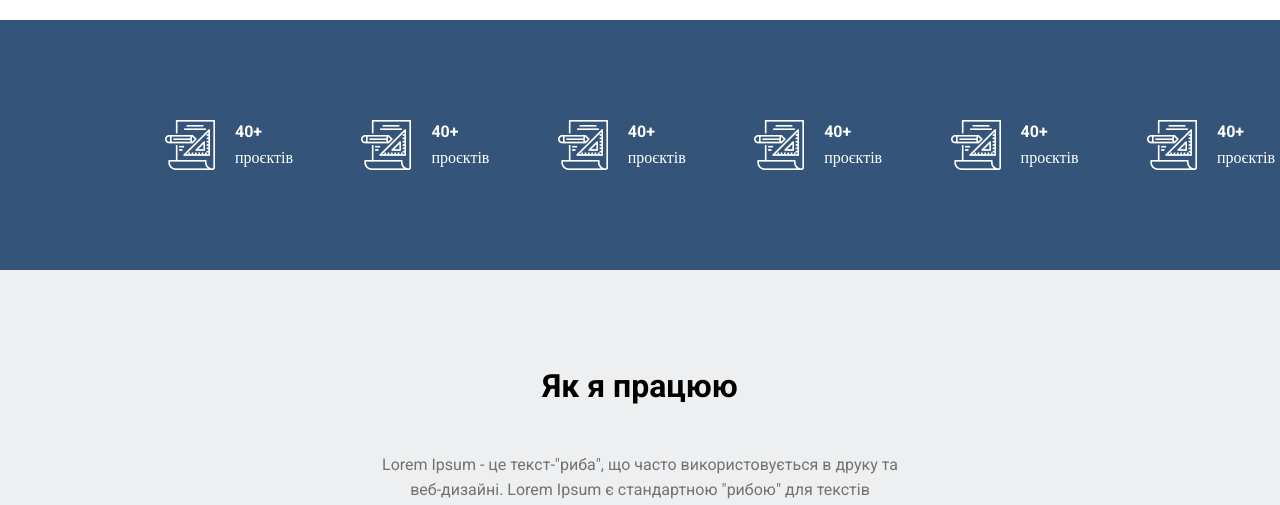
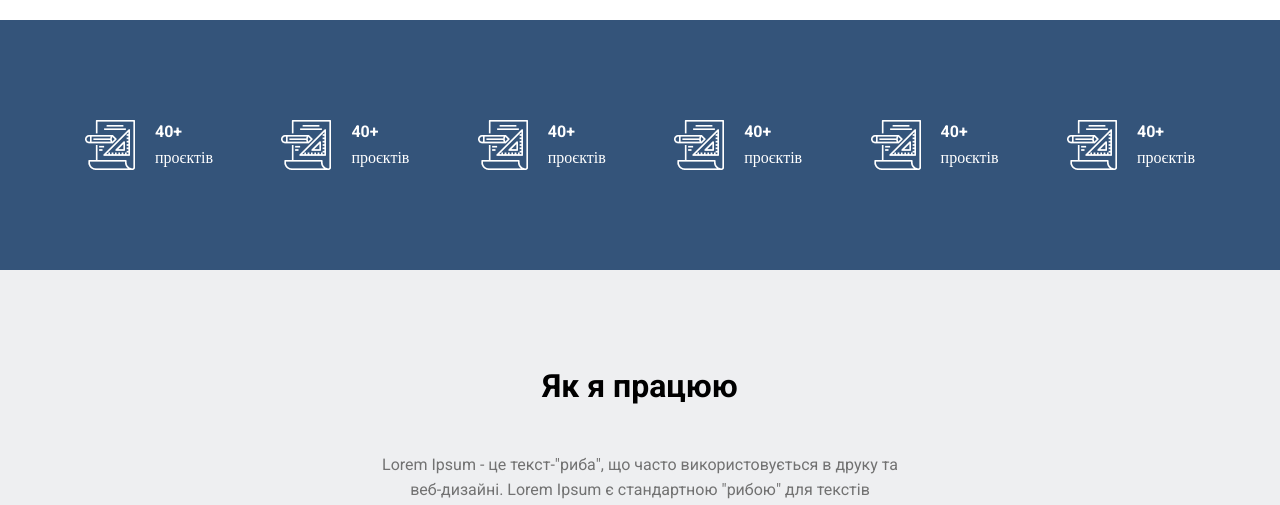
Before and after one commit to AlinaHaisiuk/homework, a plain HTML site: page index.html in a window 1280 px wide. Shown: the part 1040-1545 px from the top of the page. Drawn offline with Linux system fonts and the light colour scheme.

Commit message:
fix margin bug

```diff
--- a/style.css
+++ b/style.css
@@ -104,9 +104,6 @@
 .numbers ul {
   display: flex;
   justify-content: space-between;
-  display: flex;
-  justify-content: space-between;
-  margin: 0 80px;
   width: 100%;
   flex-wrap: wrap;
   gap: 20px;
@@ -194,6 +191,11 @@
     height: 500px;
   }
 }
+@media only screen and (max-width: 370px) {
+  .numbers ul {
+    justify-content: center;
+  }
+}
 @media only screen and (max-width: 630px) {
   nav ul {
     flex-direction: column;
```
